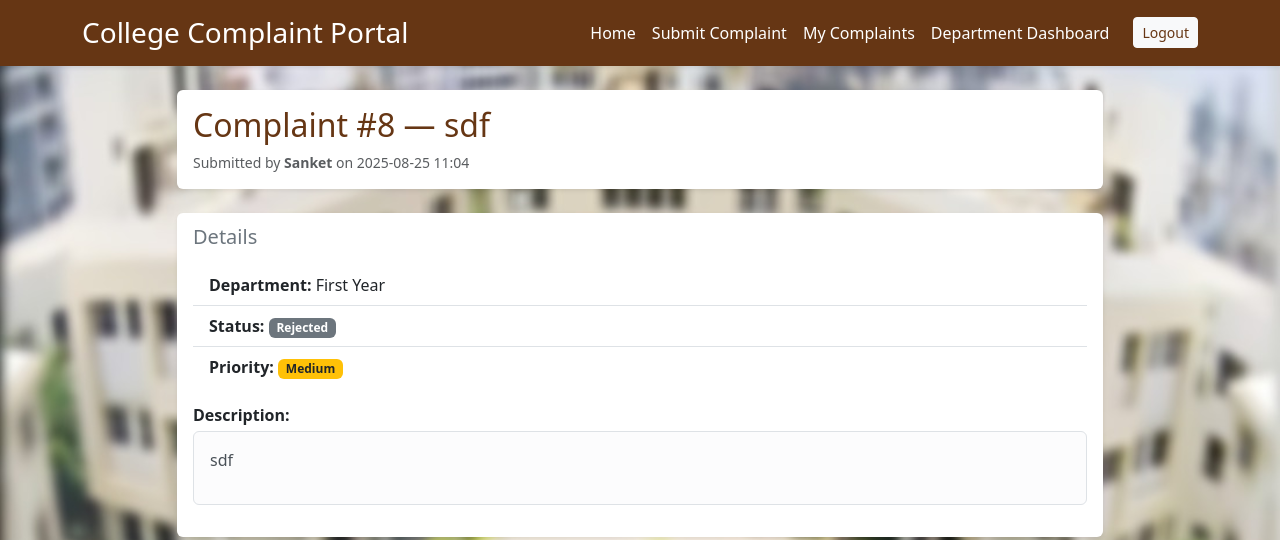
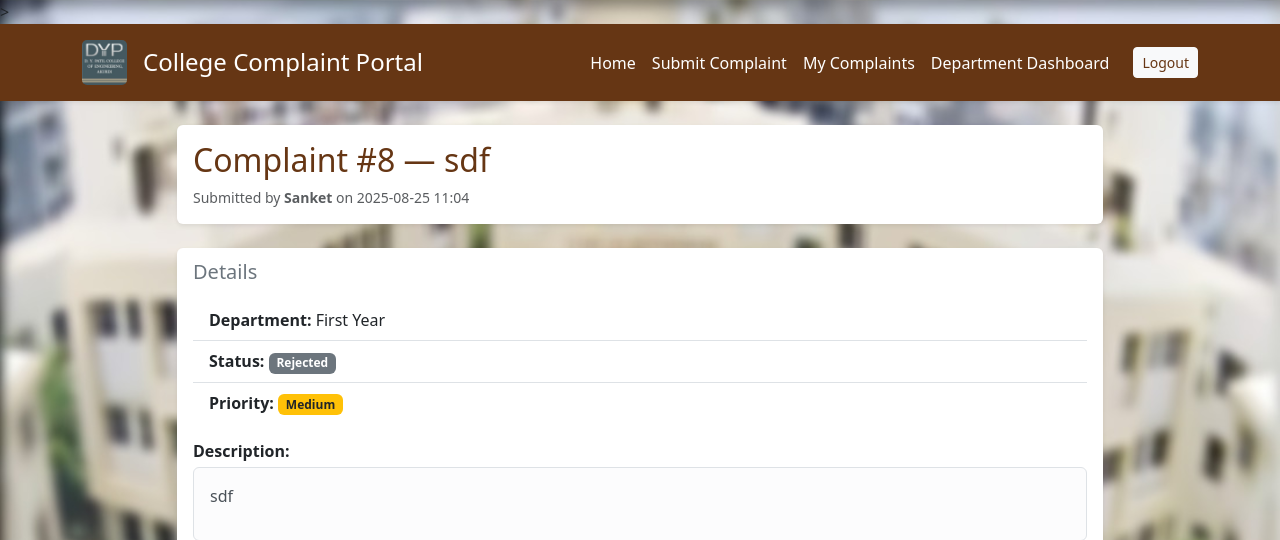
Before and after one commit to Sanket-Baviskar/College_Complaint_Portal, a Django app: page /complaint/8/ in a window 1280 px wide. Shown: the top 540 px of the page. Run offline with Django 4.2, Linux system fonts and the light colour scheme; a user stored in the database is signed in; data comes from the database, SQL or seed files in the repository; both versions use the stored data as it was after the commit.

Commit message:
college logo added

```diff
--- a/portal/templates/portal/base.html
+++ b/portal/templates/portal/base.html
@@ -1,6 +1,7 @@
 <!DOCTYPE html>
 <html>
 <head>
+  {% load static %}
   <meta charset="utf-8">
   <title>College Complaint Portal</title>
 
@@ -8,13 +9,13 @@
   <link href="https://cdn.jsdelivr.net/npm/bootstrap@5.3.2/dist/css/bootstrap.min.css" rel="stylesheet">
 
   <!-- Custom CSS (load after Bootstrap) -->
-  <link rel="stylesheet" href="/static/portal/styles.css">
+  <link rel="stylesheet" href="{% static 'portal/styles.css' %}">
 
   <style>
     /* === Brown Theme Overrides === */
     :root {
-      --brown: #663614;          /* SaddleBrown */
-      --brown-light: #663614;    /* Sienna */
+      --brown: #663614;
+      --brown-light: #663614;
     }
 
     /* Header background */
@@ -23,13 +24,8 @@
     }
 
     /* Replace all primary buttons and text with brown */
-    .btn-light.text-primary {
-      color: var(--brown) !important;
-    }
-
-    .text-primary {
-      color: var(--brown) !important;
-    }
+    .btn-light.text-primary { color: var(--brown) !important; }
+    .text-primary { color: var(--brown) !important; }
 
     .btn-outline-primary {
       color: var(--brown) !important;
@@ -46,13 +42,11 @@
       color: #fff !important;
     }
 
-    /* Link hover effect for navbar */
     header a.text-white:hover {
       text-decoration: underline;
       color: #fff5e6 !important;
     }
 
-    /* Optional - make alert info look brownish */
     .alert-info {
       background-color: #f5e3d5 !important;
       border-color: #e6cbb3 !important;
@@ -61,20 +55,33 @@
   </style>
 </head>
 
+<!-- ✅ Dynamic background image support -->
+<!-- ✅ Dynamic background image support (fixed syntax) -->
 <body
   style="
-    background-image: url('{% block bg_image %}/static/portal/bg.jpg{% endblock %}');
+    background-image: url({% block bg_image %}{% static 'portal/bg.jpg' %}{% endblock %});
     background-size: cover;
     background-repeat: no-repeat;
     background-attachment: fixed;
     background-position: center;
   "
 >
+>
 
-  <!-- Header -->
+  <!-- ✅ Header Section -->
+  <!-- ✅ Header Section -->
 <header class="bg-primary text-white p-3 mb-4 shadow-sm">
   <div class="container d-flex flex-wrap align-items-center justify-content-between">
-      <h1 class="h3 mb-0">College Complaint Portal</h1>
+
+    <!-- ✅ College Logo (Square Version) -->
+    <div class="d-flex align-items-center gap-2">
+      <img src="{% static 'portal/fep.jpeg' %}"
+           alt="College Logo"
+           style="height: 45px; width: 45px; object-fit: cover; border-radius: 5px;">
+      <h1 class="h4 mb-0 ms-2">College Complaint Portal</h1>
+    </div>
+
+    <!-- ✅ Existing Navigation -->
     <nav class="d-flex align-items-center gap-3">
       {% if user.is_authenticated %}
         <a href="{% url 'home' %}" class="text-white text-decoration-none">Home</a>
@@ -97,7 +104,8 @@
   </div>
 </header>
 
-  <!-- Main content -->
+
+  <!-- ✅ Main Content Area -->
   <main class="container">
     {% for message in messages %}
       <div class="alert alert-info">{{ message }}</div>
```
Also changed, not shown: db.sqlite3, portal/static/portal/fep.jpeg (added). Lines whose indentation alone changed are shown as unchanged.
